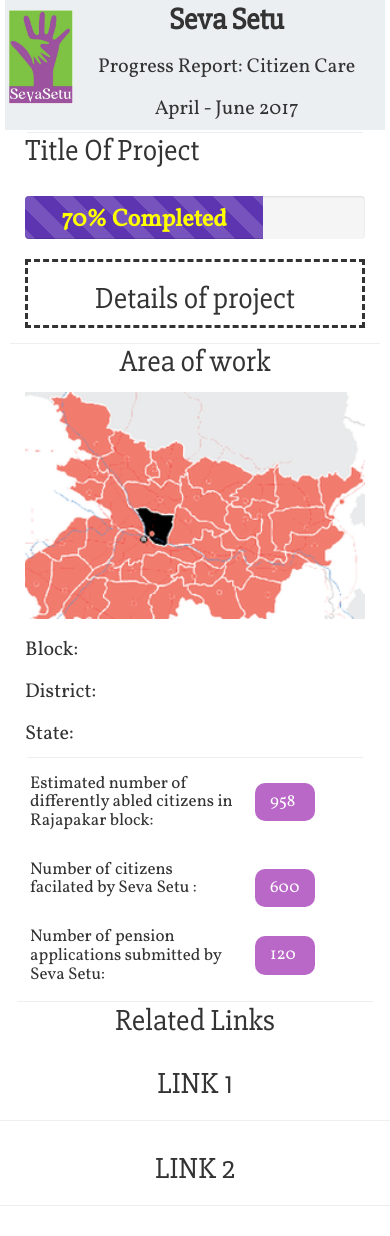
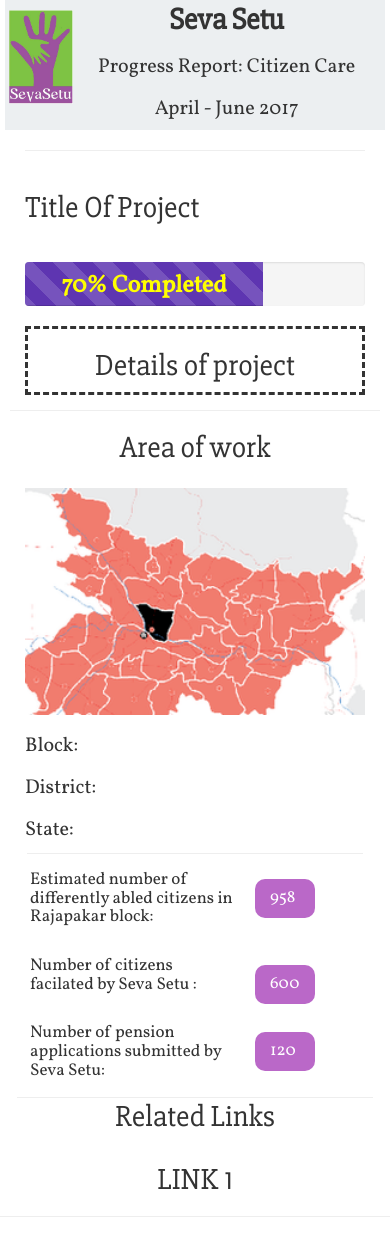
Before and after one commit to seva-setu/fundraiser-report-card, a PHP site: page / in a window 390 px wide. Shown: the top 1236 px of the page. Run offline with PHP 8.4, Linux system fonts and the light colour scheme; some libraries are stand-ins or nearby versions.

Commit message:
Increased margin in mobile view

```diff
--- a/index.php
+++ b/index.php
@@ -20,8 +20,14 @@
 		border-radius: 1em;
 	}
 	footer {
-            background-color: black;
-        }
+        background-color: black;
+	}
+	.addMargin{
+
+	}
+	.decMargin{
+		margin:1px auto;
+	}
     body{font-size: 12px;}
 	/* for screens that are at least 320 pixels wide but less than or equal to 640 pixels wide */
 	@media screen and (min-width:320px) and (max-width:640px) and (orientation:portrait) {
@@ -87,15 +93,15 @@
 		</div>
 	</div>
 	<div class="container-fluid" style="margin-left: 1em;margin-right: 1em;">
-		<hr style="margin: 0.5%;">
+		<hr class="decMargin" id="hr1">
 		<div class="row">
 			<div class="col-sm-7 button-wrapper border" style="">
-				<h1 style="margin:0 auto;">Title Of Project</h1>
+				<h1 id="title" class="decMargin">Title Of Project</h1>
 				<br>
 				<br>
-				<div class="progress" style="width:100%;height:4.35em;">
+				<div class="progress" style="width:100%;height:4.4em;">
     				<div class="progress-bar progress-bar-striped active" role="progressbar" aria-valuenow="70" aria-valuemin="0" aria-valuemax="100" style="width:70%;background-color:#5e35b1">
-    				<h2 style="color:#ffff00;top: 25%;position: relative;margin-top:0px;-"><b>70% Completed</b></h2>
+    				<h2 style="color:#ffff00;top: 25%;position: relative;margin-top:0px;"><b>70% Completed</b></h2>
     				</div>
   				</div>
   				<div style="border-style: dashed;text-align: center;position: relative;">
@@ -105,7 +111,7 @@
 
 			</div>
 			<div class="col-sm-5 div3" style="">
-				<h1 style="text-align:center;margin:0 auto;">Area of work</h1>
+				<h1 style="text-align:center;" class="decMargin" id="areaofwork">Area of work</h1>
 				<br>
 				<div class="row">
 					<div class="col-sm-7">
@@ -197,6 +203,9 @@
             $('#div4-23').removeClass('col-xs-3').addClass('col-xs-2');
             $('#div4-32').removeClass('col-xs-1').addClass('col-xs-2');
             $('#div4-33').removeClass('col-xs-3').addClass('col-xs-2');
+            $('#title').removeClass('decMargin');
+            $('#hr1').removeClass('decMargin');
+            $('#areaofwork').removeClass('decMargin');
             console.log('resized');
         	};
 		}
```
